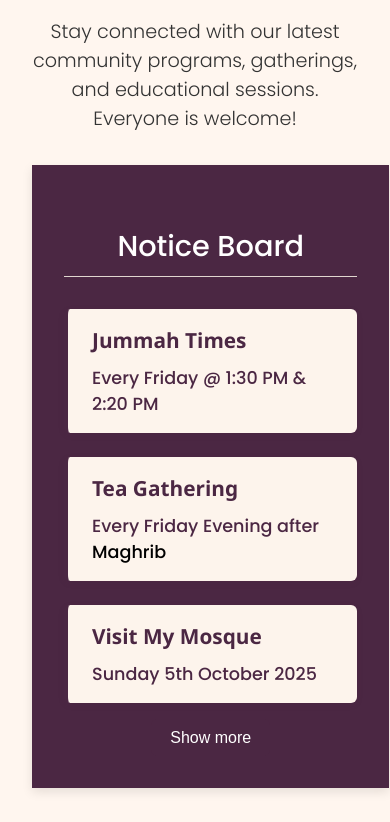
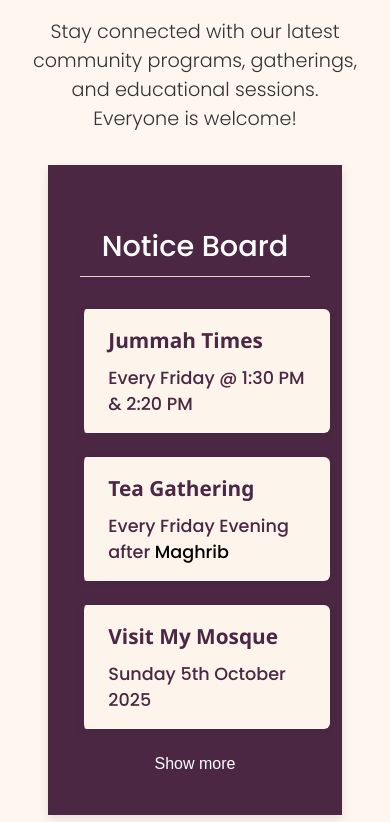
Before and after one commit to AhmadDev440/DarulUmmahRedbridge, a plain HTML site: page events.html in a window 390 px wide. Shown: the part 278-1100 px from the top of the page. Drawn offline with Linux system fonts and the light colour scheme.

Commit message:
Refactor events.css for improved organization

```diff
--- a/events.css
+++ b/events.css
@@ -572,4 +572,14 @@ footer p {
 
 .cta-buttons button:hover {
   background-color: #3a1f35;
+
 }
+
+@media (max-width: 768px) {
+  .notice-board {
+    width: 100%;
+    max-width: 90%;
+    margin: 0 auto 2rem auto;
+    box-sizing: border-box;
+  }
+}
```
